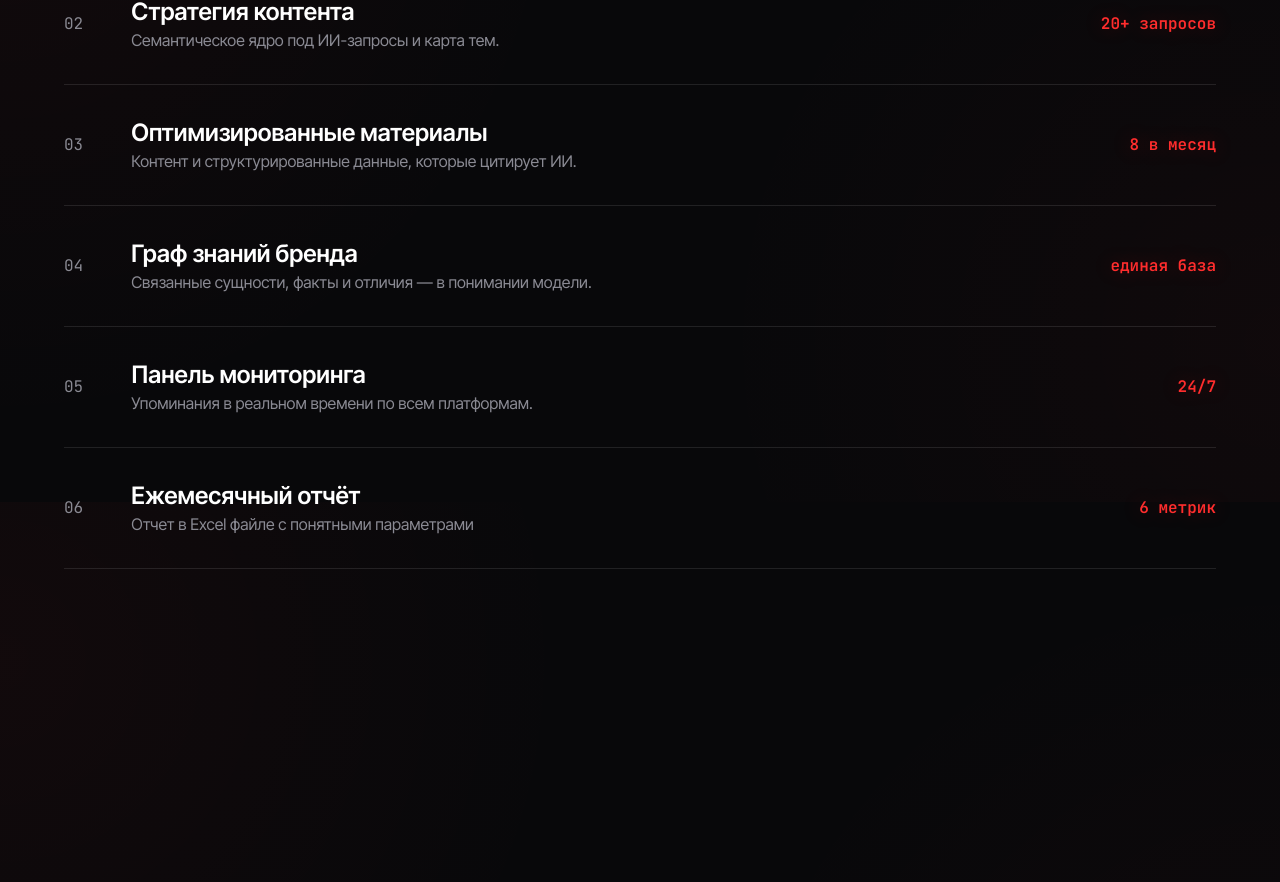
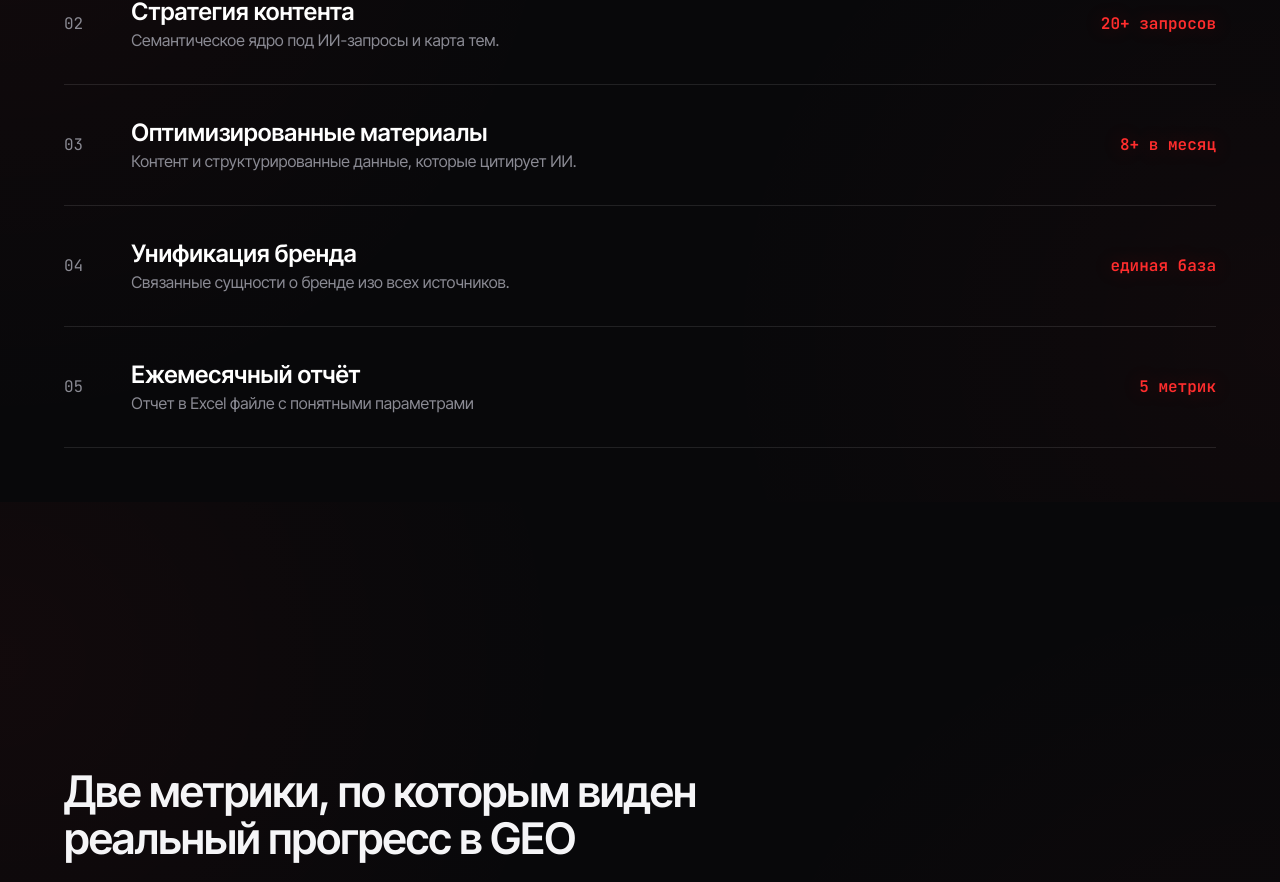
Before and after one commit to Sharhost/geoforce, a Next.js app: page / in a window 1280 px wide. Shown: the part 4298-5180 px from the top of the page. Built offline with nearby package versions, Linux system fonts and the light colour scheme.

Commit message:
Update Deliverables.tsx

```diff
--- a/components/sections/Deliverables.tsx
+++ b/components/sections/Deliverables.tsx
@@ -3,10 +3,9 @@ import { Reveal } from "../Reveal";
 const items = [
   { t: "Отчёт ИИ-аудита", d: "Текущая видимость и точки роста по ИИ платформам.", metric: "4 платформы" },
   { t: "Стратегия контента", d: "Семантическое ядро под ИИ-запросы и карта тем.", metric: "20+ запросов" },
-  { t: "Оптимизированные материалы", d: "Контент и структурированные данные, которые цитирует ИИ.", metric: "8 в месяц" },
-  { t: "Граф знаний бренда", d: "Связанные сущности, факты и отличия — в понимании модели.", metric: "единая база" },
-  { t: "Панель мониторинга", d: "Упоминания в реальном времени по всем платформам.", metric: "24/7" },
-  { t: "Ежемесячный отчёт", d: "Отчет в Excel файле с понятными параметрами", metric: "6 метрик" },
+  { t: "Оптимизированные материалы", d: "Контент и структурированные данные, которые цитирует ИИ.", metric: "8+ в месяц" },
+  { t: "Унификация бренда", d: "Связанные сущности о бренде изо всех источников.", metric: "единая база" },
+  { t: "Ежемесячный отчёт", d: "Отчет в Excel файле с понятными параметрами", metric: "5 метрик" },
   ];
 
 export function Deliverables() {
```
